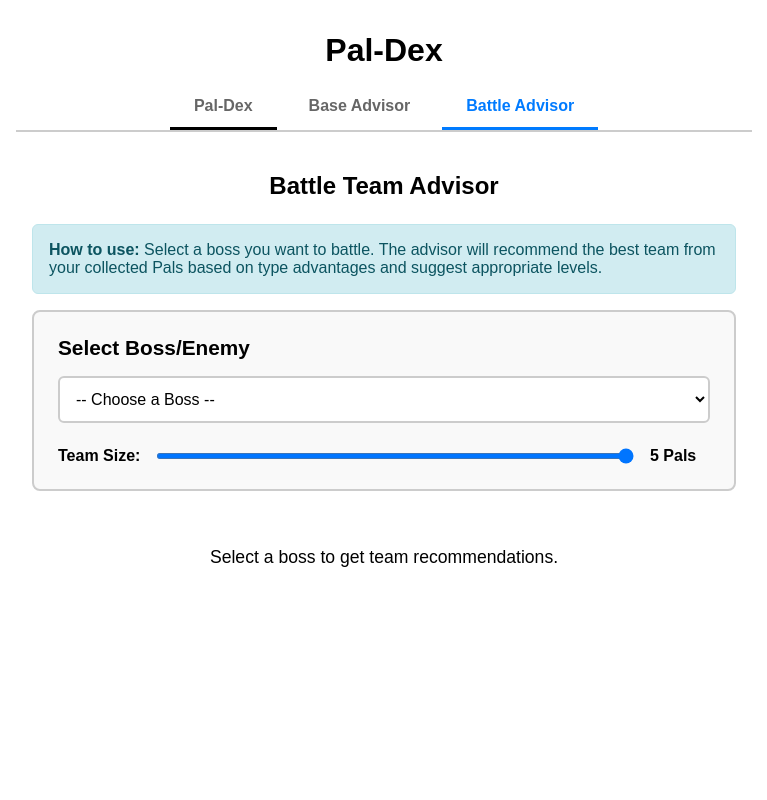
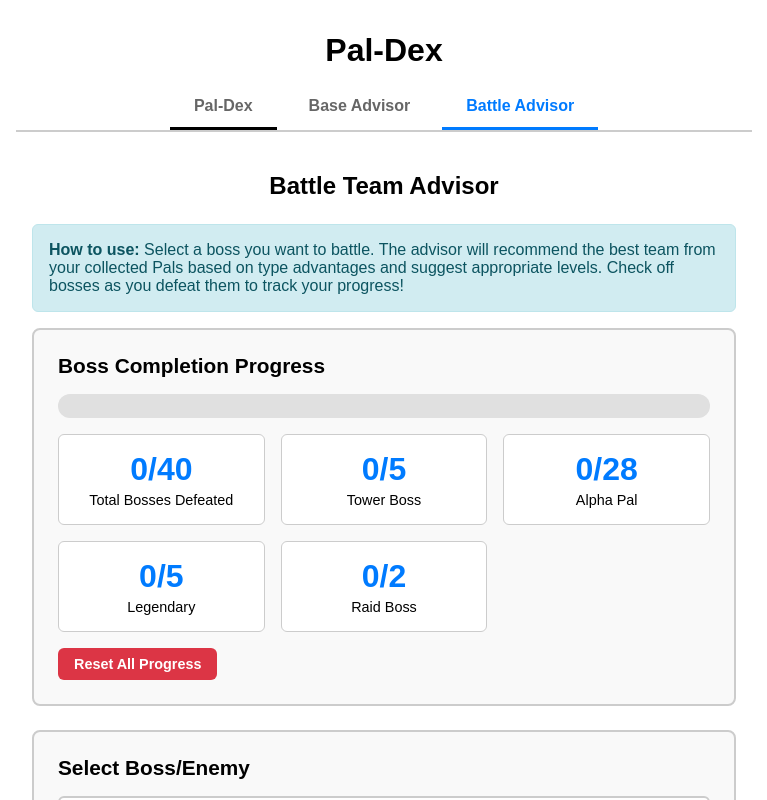
Before and after one commit to ray-seal/paldex, a React (Vite) app: page / in a window 1280 px wide. Both pictures are taken after a click on the button "Battle Advisor". Shown: the top 800 px of the page, without its empty margins (256-1023 px from the left). Built offline with nearby package versions, Linux system fonts and the light colour scheme.

Commit message:
Add boss completion tracker with progress stats and achievement foundation

```diff
--- a/src/components/BattleAdvisor.jsx
+++ b/src/components/BattleAdvisor.jsx
@@ -1,4 +1,6 @@
 import { useState, useEffect } from "react";
+
+const DEFEATED_BOSSES_KEY = "defeatedBosses";
 
 // Type effectiveness chart (attacker -> defender)
 // 2.0 = super effective, 1.0 = neutral, 0.5 = not very effective, 0.25 = barely effective
@@ -317,6 +319,35 @@ export default function BattleAdvisor({ allPals, revealedPals, theme }) {
     const [selectedBoss, setSelectedBoss] = useState("");
     const [teamSize, setTeamSize] = useState(5);
     const [recommendations, setRecommendations] = useState(null);
+    const [defeatedBosses, setDefeatedBosses] = useState([]);
+
+    // Load defeated bosses from localStorage
+    useEffect(() => {
+        const stored = localStorage.getItem(DEFEATED_BOSSES_KEY);
+        if (stored) {
+            setDefeatedBosses(JSON.parse(stored));
+        }
+    }, []);
+
+    // Save defeated bosses to localStorage
+    useEffect(() => {
+        localStorage.setItem(DEFEATED_BOSSES_KEY, JSON.stringify(defeatedBosses));
+    }, [defeatedBosses]);
+
+    const toggleBossDefeated = (bossName) => {
+        setDefeatedBosses(prev =>
+            prev.includes(bossName)
+                ? prev.filter(b => b !== bossName)
+                : [...prev, bossName]
+        );
+    };
+
+    const resetAllProgress = () => {
+        if (window.confirm("Are you sure you want to reset all boss completion progress?")) {
+            setDefeatedBosses([]);
+            localStorage.removeItem(DEFEATED_BOSSES_KEY);
+        }
+    };
 
     const parseWorkSuitability = (workString) => {
         if (!workString) return {};
@@ -440,6 +471,24 @@ export default function BattleAdvisor({ allPals, revealedPals, theme }) {
     useEffect(() => {
         calculateRecommendations();
     }, [selectedBoss, teamSize, revealedPals]);
+
+    // Calculate completion stats
+    const totalBosses = Object.keys(BOSS_DATA).length;
+    const defeatedCount = defeatedBosses.length;
+    const completionPercentage = Math.round((defeatedCount / totalBosses) * 100);
+
+    // Category stats
+    const categoryStats = {};
+    Object.entries(BOSS_DATA).forEach(([name, data]) => {
+        const category = data.category;
+        if (!categoryStats[category]) {
+            categoryStats[category] = { total: 0, defeated: 0 };
+        }
+        categoryStats[category].total += 1;
+        if (defeatedBosses.includes(name)) {
+            categoryStats[category].defeated += 1;
+        }
+    });
 
     const styles = {
         container: {
@@ -569,6 +618,100 @@ export default function BattleAdvisor({ allPals, revealedPals, theme }) {
             backgroundColor: "#6c757d",
             color: "white",
         },
+        statsSection: {
+            backgroundColor: theme.cardBg,
+            border: `2px solid ${theme.border}`,
+            borderRadius: "8px",
+            padding: "1.5rem",
+            marginBottom: "1.5rem",
+        },
+        statsGrid: {
+            display: "grid",
+            gridTemplateColumns: "repeat(auto-fit, minmax(200px, 1fr))",
+            gap: "1rem",
+            marginTop: "1rem",
+        },
+        statCard: {
+            backgroundColor: theme.bg,
+            border: `1px solid ${theme.border}`,
+            borderRadius: "6px",
+            padding: "1rem",
+            textAlign: "center",
+        },
+        statNumber: {
+            fontSize: "2rem",
+            fontWeight: "bold",
+            color: "#007bff",
+            marginBottom: "0.25rem",
+        },
+        statLabel: {
+            fontSize: "0.9rem",
+            color: theme.text,
+            fontWeight: "500",
+        },
+        progressBar: {
+            width: "100%",
+            height: "24px",
+            backgroundColor: "#e0e0e0",
+            borderRadius: "12px",
+            overflow: "hidden",
+            marginTop: "1rem",
+        },
+        progressFill: {
+            height: "100%",
+            backgroundColor: "#28a745",
+            transition: "width 0.3s ease",
+            display: "flex",
+            alignItems: "center",
+            justifyContent: "center",
+            color: "white",
+            fontWeight: "bold",
+            fontSize: "0.85rem",
+        },
+        checkboxContainer: {
+            display: "flex",
+            alignItems: "center",
+            gap: "0.5rem",
+            padding: "0.75rem",
+            backgroundColor: theme.bg,
+            borderRadius: "6px",
+            marginTop: "1rem",
+            border: `1px solid ${theme.border}`,
+            cursor: "pointer",
+            transition: "all 0.2s ease",
+        },
+        checkbox: {
+            width: "20px",
+            height: "20px",
+            cursor: "pointer",
+        },
+        defeatedBadge: {
+            display: "inline-block",
+            padding: "0.25rem 0.5rem",
+            borderRadius: "4px",
+            fontSize: "0.75rem",
+            fontWeight: "bold",
+            backgroundColor: "#28a745",
+            color: "white",
+            marginLeft: "0.5rem",
+        },
+        resetButton: {
+            padding: "0.5rem 1rem",
+            backgroundColor: "#dc3545",
+            color: "white",
+            border: "none",
+            borderRadius: "6px",
+            cursor: "pointer",
+            fontSize: "0.9rem",
+            fontWeight: "bold",
+            marginTop: "1rem",
+        },
+        categoryStatRow: {
+            display: "flex",
+            justifyContent: "space-between",
+            padding: "0.5rem",
+            borderBottom: `1px solid ${theme.border}`,
+        },
     };
 
     return (
@@ -580,6 +723,35 @@ export default function BattleAdvisor({ allPals, revealedPals, theme }) {
             <div style={styles.infoBox}>
                 <strong>How to use:</strong> Select a boss you want to battle. The advisor will recommend
                 the best team from your collected Pals based on type advantages and suggest appropriate levels.
+                Check off bosses as you defeat them to track your progress!
+            </div>
+
+            {/* Completion Stats */}
+            <div style={styles.statsSection}>
+                <div style={styles.sectionTitle}>Boss Completion Progress</div>
+
+                <div style={styles.progressBar}>
+                    <div style={{ ...styles.progressFill, width: `${completionPercentage}%` }}>
+                        {completionPercentage > 10 ? `${completionPercentage}%` : ''}
+                    </div>
+                </div>
+
+                <div style={styles.statsGrid}>
+                    <div style={styles.statCard}>
+                        <div style={styles.statNumber}>{defeatedCount}/{totalBosses}</div>
+                        <div style={styles.statLabel}>Total Bosses Defeated</div>
+                    </div>
+                    {Object.entries(categoryStats).map(([category, stats]) => (
+                        <div key={category} style={styles.statCard}>
+                            <div style={styles.statNumber}>{stats.defeated}/{stats.total}</div>
+                            <div style={styles.statLabel}>{category}</div>
+                        </div>
+                    ))}
+                </div>
+
+                <button onClick={resetAllProgress} style={styles.resetButton}>
+                    Reset All Progress
+                </button>
             </div>
 
             {/* Boss Selection */}
@@ -654,7 +826,12 @@ export default function BattleAdvisor({ allPals, revealedPals, theme }) {
                         <div style={styles.bossInfo}>
                             <div style={styles.bossInfoRow}>
                                 <span style={styles.label}>Boss:</span>
-                                <span>{selectedBoss}</span>
+                                <span>
+                                    {selectedBoss}
+                                    {defeatedBosses.includes(selectedBoss) && (
+                                        <span style={styles.defeatedBadge}>✓ DEFEATED</span>
+                                    )}
+                                </span>
                             </div>
                             <div style={styles.bossInfoRow}>
                                 <span style={styles.label}>Category:</span>
@@ -679,6 +856,24 @@ export default function BattleAdvisor({ allPals, revealedPals, theme }) {
                             <div style={styles.bossInfoRow}>
                                 <span style={styles.label}>Location:</span>
                                 <span>{BOSS_DATA[selectedBoss].location}</span>
+                            </div>
+
+                            {/* Defeated Checkbox */}
+                            <div
+                                style={styles.checkboxContainer}
+                                onClick={() => toggleBossDefeated(selectedBoss)}
+                            >
+                                <input
+                                    type="checkbox"
+                                    checked={defeatedBosses.includes(selectedBoss)}
+                                    onChange={() => {}}
+                                    style={styles.checkbox}
+                                />
+                                <span style={{ fontWeight: "bold", fontSize: "1rem" }}>
+                                    {defeatedBosses.includes(selectedBoss)
+                                        ? "Mark as Not Defeated"
+                                        : "Mark as Defeated"}
+                                </span>
                             </div>
                         </div>
                     )}
```
